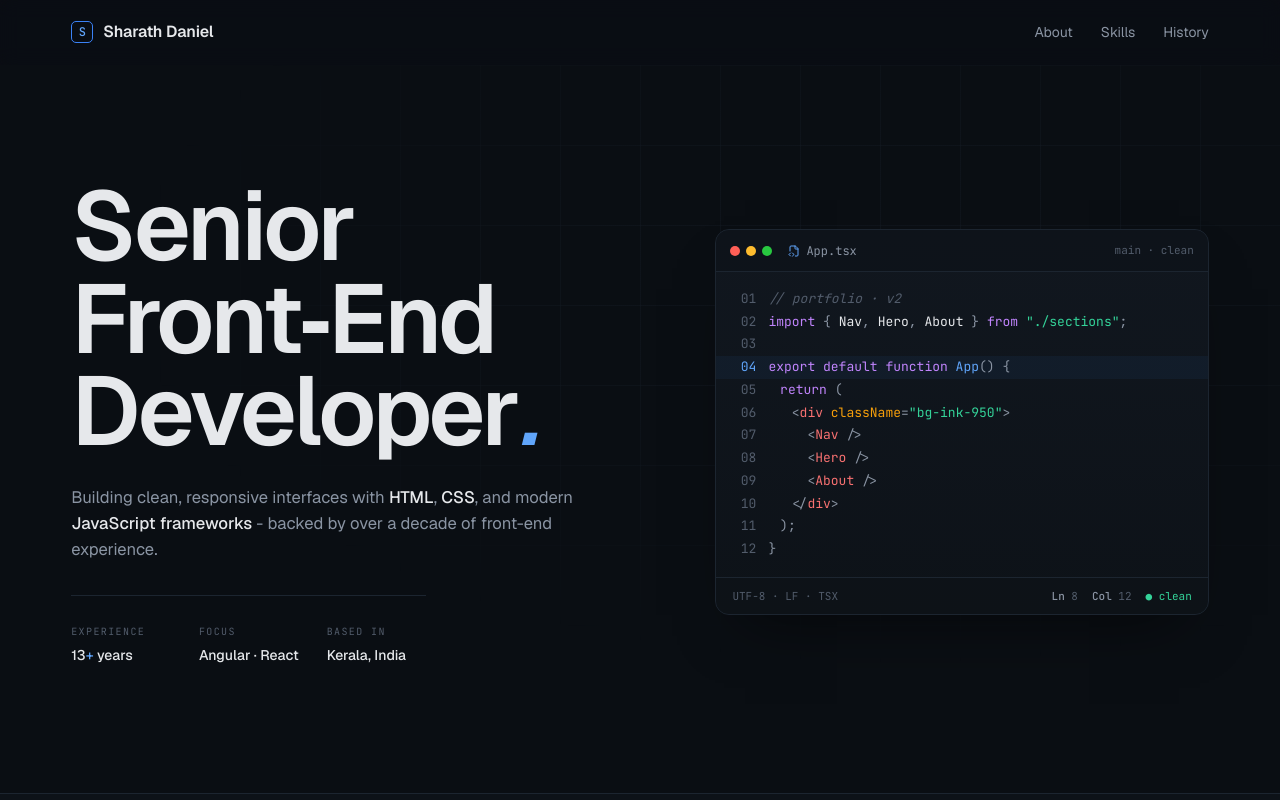
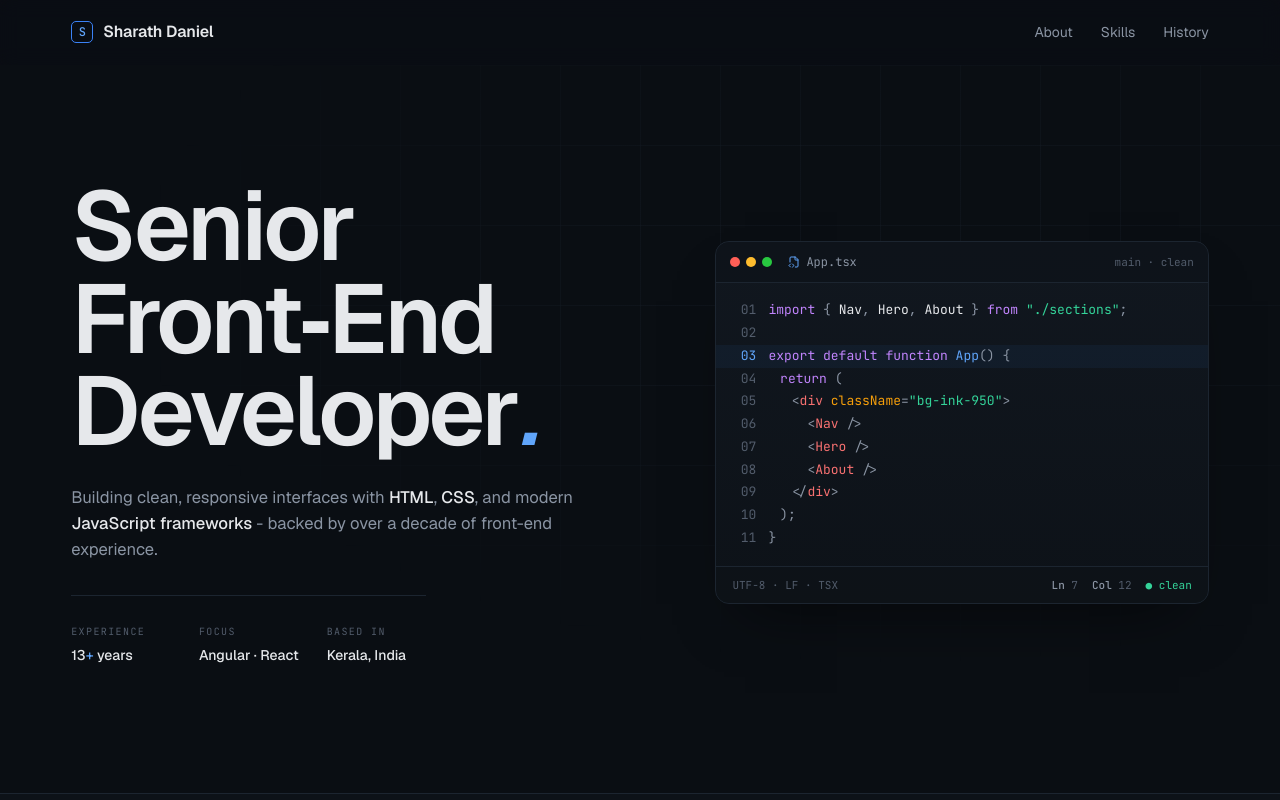
Before and after one commit to sharathdaniel/sharathdaniel.github.io, a React (Vite) app: page / in a window 1280 px wide. Shown: the top 800 px of the page. Built offline with nearby package versions, Linux system fonts and the light colour scheme.

Commit message:
fix: update code line numbers and clean up formatting in App.tsx

```diff
--- a/src/App.tsx
+++ b/src/App.tsx
@@ -118,27 +118,26 @@ const Hero = () => (
           <span className="ml-auto font-mono text-[11px] text-fg-dim">main · clean</span>
         </div>
         <div className="py-4 font-mono text-[13px] leading-[1.75]">
-          <CodeLine n="01"><span className="text-fg-dim italic">{"// portfolio · v2"}</span></CodeLine>
-          <CodeLine n="02">
+          <CodeLine n="01">
             <span className="text-[#c084fc]">import</span> <span className="text-fg-muted">{"{"}</span> Nav<span className="text-fg-muted">,</span> Hero<span className="text-fg-muted">,</span> About <span className="text-fg-muted">{"}"}</span> <span className="text-[#c084fc]">from</span> <span className="text-accent-green">"./sections"</span><span className="text-fg-muted">;</span>
           </CodeLine>
-          <CodeLine n="03">&nbsp;</CodeLine>
-          <CodeLine n="04" highlight>
+          <CodeLine n="02">&nbsp;</CodeLine>
+          <CodeLine n="03" highlight>
             <span className="text-[#c084fc]">export default function</span> <span className="text-primary-bright">App</span><span className="text-fg-muted">()</span> <span className="text-fg-muted">{"{"}</span>
           </CodeLine>
-          <CodeLine n="05"><span className="pl-[1.5ch]"><span className="text-[#c084fc]">return</span> <span className="text-fg-muted">(</span></span></CodeLine>
-          <CodeLine n="06"><span className="pl-[3ch]"><span className="text-fg-muted">&lt;</span><span className="text-accent-red">div</span> <span className="text-accent-orange">className</span><span className="text-fg-muted">=</span><span className="text-accent-green">"bg-ink-950"</span><span className="text-fg-muted">&gt;</span></span></CodeLine>
-          <CodeLine n="07"><span className="pl-[3ch]">&nbsp;&nbsp;<span className="text-fg-muted">&lt;</span><span className="text-accent-red">Nav</span> <span className="text-fg-muted">/&gt;</span></span></CodeLine>
-          <CodeLine n="08"><span className="pl-[3ch]">&nbsp;&nbsp;<span className="text-fg-muted">&lt;</span><span className="text-accent-red">Hero</span> <span className="text-fg-muted">/&gt;</span></span></CodeLine>
-          <CodeLine n="09"><span className="pl-[3ch]">&nbsp;&nbsp;<span className="text-fg-muted">&lt;</span><span className="text-accent-red">About</span> <span className="text-fg-muted">/&gt;</span></span></CodeLine>
-          <CodeLine n="10"><span className="pl-[3ch]"><span className="text-fg-muted">&lt;/</span><span className="text-accent-red">div</span><span className="text-fg-muted">&gt;</span></span></CodeLine>
-          <CodeLine n="11"><span className="pl-[1.5ch]"><span className="text-fg-muted">);</span></span></CodeLine>
-          <CodeLine n="12"><span className="text-fg-muted">{"}"}</span></CodeLine>
+          <CodeLine n="04"><span className="pl-[1.5ch]"><span className="text-[#c084fc]">return</span> <span className="text-fg-muted">(</span></span></CodeLine>
+          <CodeLine n="05"><span className="pl-[3ch]"><span className="text-fg-muted">&lt;</span><span className="text-accent-red">div</span> <span className="text-accent-orange">className</span><span className="text-fg-muted">=</span><span className="text-accent-green">"bg-ink-950"</span><span className="text-fg-muted">&gt;</span></span></CodeLine>
+          <CodeLine n="06"><span className="pl-[3ch]">&nbsp;&nbsp;<span className="text-fg-muted">&lt;</span><span className="text-accent-red">Nav</span> <span className="text-fg-muted">/&gt;</span></span></CodeLine>
+          <CodeLine n="07"><span className="pl-[3ch]">&nbsp;&nbsp;<span className="text-fg-muted">&lt;</span><span className="text-accent-red">Hero</span> <span className="text-fg-muted">/&gt;</span></span></CodeLine>
+          <CodeLine n="08"><span className="pl-[3ch]">&nbsp;&nbsp;<span className="text-fg-muted">&lt;</span><span className="text-accent-red">About</span> <span className="text-fg-muted">/&gt;</span></span></CodeLine>
+          <CodeLine n="09"><span className="pl-[3ch]"><span className="text-fg-muted">&lt;/</span><span className="text-accent-red">div</span><span className="text-fg-muted">&gt;</span></span></CodeLine>
+          <CodeLine n="10"><span className="pl-[1.5ch]"><span className="text-fg-muted">);</span></span></CodeLine>
+          <CodeLine n="11"><span className="text-fg-muted">{"}"}</span></CodeLine>
         </div>
         <div className="flex items-center justify-between border-t border-line bg-surface-container-low/40 px-4 py-2.5 font-mono text-[11px] text-fg-dim">
           <span>UTF-8 · LF · TSX</span>
           <span className="inline-flex items-center gap-3.5">
-            <span><b className="font-medium text-fg-muted">Ln</b> 8</span>
+            <span><b className="font-medium text-fg-muted">Ln</b> 7</span>
             <span><b className="font-medium text-fg-muted">Col</b> 12</span>
             <span className="text-accent-green">● clean</span>
           </span>
```
